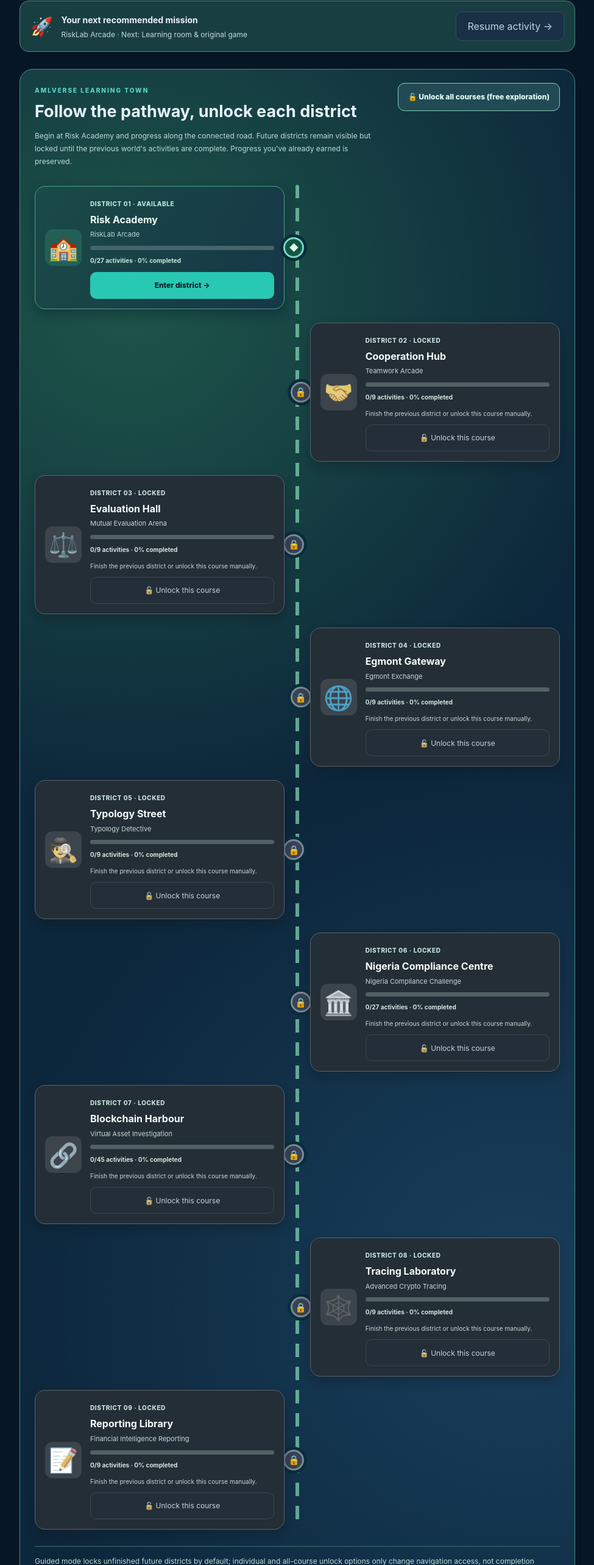
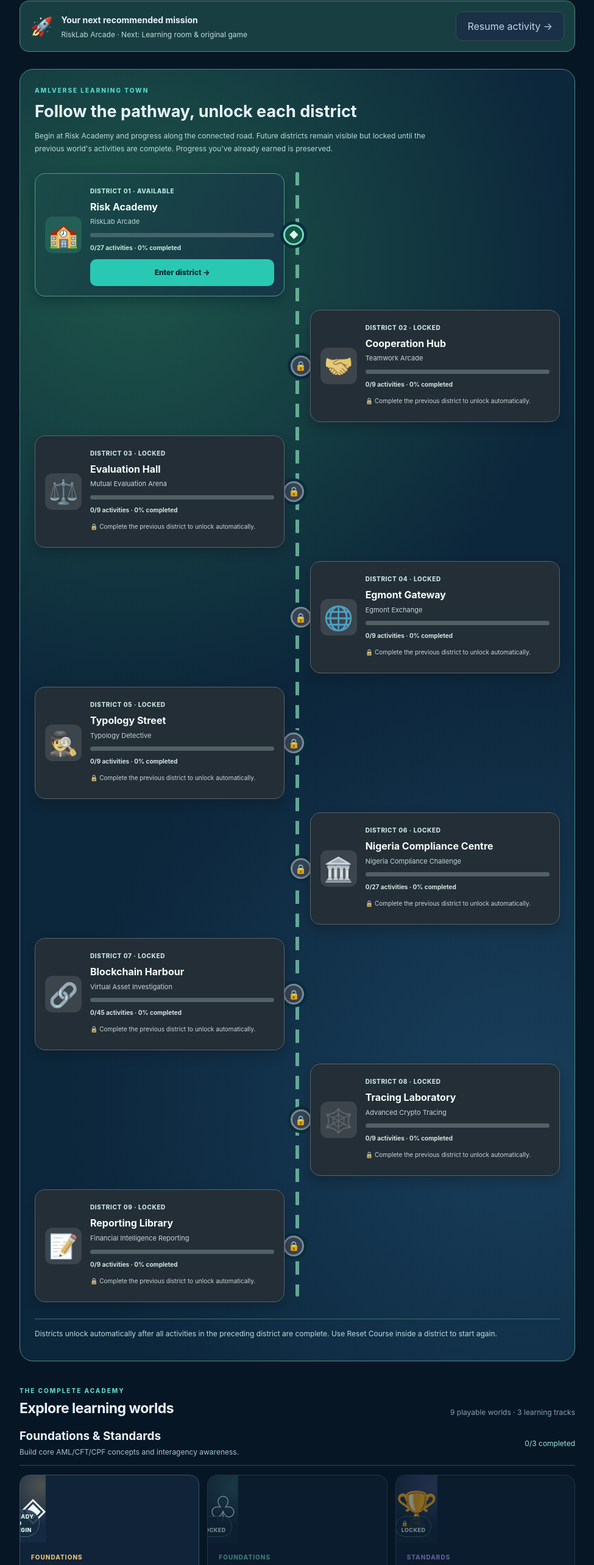
Before and after one commit to jctc-ng/amlverse-nigeria, a React (Vite) app: page / in a window 1280 px wide. Shown: the part 800-3366 px from the top of the page at 61% size, without its empty margins (294-1269 px from the left). Built offline with nearby package versions, Linux system fonts and the light colour scheme.

Commit message:
Enforce automatic sequential learning locks and remove manual bypass

```diff
--- a/src/LearningTownMap.tsx
+++ b/src/LearningTownMap.tsx
@@ -1,39 +1,32 @@
-import {useState} from 'react';
 import type {CourseKey} from './progress';
 import {learningSequence} from './progress';
 import {readAcademyMetrics} from './AcademyMetrics';
-import {allCoursesUnlocked,isCourseUnlocked,setAllCoursesUnlocked,setCourseUnlocked,worldAccessible} from './LearningTownProgress';
+import {worldAccessible} from './LearningTownProgress';
 
 const scenery=['🏫','🤝','⚖️','🌐','🕵️','🏛️','🔗','🕸️','📝'];
 const districts=['Risk Academy','Cooperation Hub','Evaluation Hall','Egmont Gateway','Typology Street','Nigeria Compliance Centre','Blockchain Harbour','Tracing Laboratory','Reporting Library'];
 export default function LearningTownMap({openCourse}:{openCourse:(game:CourseKey,section?:string)=>void}){
- const [version,setVersion]=useState(0);
  const metrics=readAcademyMetrics();
- const unlocked=allCoursesUnlocked();
- function flipAll(){setAllCoursesUnlocked(!unlocked);setVersion(v=>v+1)}
- function openOne(id:CourseKey){setCourseUnlocked(id,true);setVersion(v=>v+1)}
- return <section className="learningtown" aria-labelledby="learningtown-title" data-version={version}>
+ return <section className="learningtown" aria-labelledby="learningtown-title">
   <div className="learningtownhead"><div><span className="eyebrow">AMLVERSE LEARNING TOWN</span><h2 id="learningtown-title">Follow the pathway, unlock each district</h2><p>Begin at Risk Academy and progress along the connected road. Future districts remain visible but locked until the previous world's activities are complete. Progress you've already earned is preserved.</p></div>
-  <button type="button" className="townunlockall" onClick={flipAll}>{unlocked?'🔒 Restore guided course locks':'🔓 Unlock all courses (free exploration)'}</button></div>
-  {unlocked?<div className="townnotice" role="status">Free exploration enabled. All worlds and their activities can be opened; your achievements are unchanged. Select Restore guided course locks to resume the standard pathway.</div>:null}
+  </div>
   <div className="townroad" aria-label="Connected learning districts">
    {learningSequence.map((id,i)=>{
     const w=metrics.worlds.find(x=>x.id===id)!;
     const access=worldAccessible(id);
-    const bypass=isCourseUnlocked(id);
     const completed=w.done===w.total;
-    const status=completed?'Completed':bypass?'Unlocked by learner':access?'Available':'Locked';
+    const status=completed?'Completed':access?'Available':'Locked';
     return <article key={id} className={'townstop '+(access?'available':'locked')+(completed?' complete':'')} aria-label={'District '+(i+1)+': '+w.title+', '+status}>
       <div className="townmarker"><span>{access?'◆':'🔒'}</span></div>
       <div className="townbuilding">
        <div className="townscenery" aria-hidden="true">{scenery[i]}</div>
        <div className="townbuildingbody"><small>DISTRICT {String(i+1).padStart(2,'0')} · {status.toUpperCase()}</small><h3>{districts[i]}</h3><p>{w.title}</p><div className="townmeter"><div style={{width:w.percent+'%'}}/></div><span>{w.done}/{w.total} activities · {w.percent}% completed</span>
-       <div className="townactions">{access?<button type="button" className="primary" onClick={()=>openCourse(id,w.resume||undefined)}>{completed?'Review district →':w.done>0?'Resume journey →':'Enter district →'}</button>:<><p className="townlockreason">Finish the previous district or unlock this course manually.</p><button type="button" className="secondary" onClick={()=>openOne(id)}>🔓 Unlock this course</button></>}
+       <div className="townactions">{access?<button type="button" className="primary" onClick={()=>openCourse(id,w.resume||undefined)}>{completed?'Review district →':w.done>0?'Resume journey →':'Enter district →'}</button>:<><p className="townlockreason">🔒 Complete the previous district to unlock automatically.</p></>}
        </div></div>
       </div>
     </article>;
    })}
   </div>
-  <p className="townfootnote">Guided mode locks unfinished future districts by default; individual and all-course unlock options only change navigation access, not completion scores. Use Reset Course within a district to start it over.</p>
+  <p className="townfootnote">Districts unlock automatically after all activities in the preceding district are complete. Use Reset Course inside a district to start again.</p>
  </section>;
 }
```
